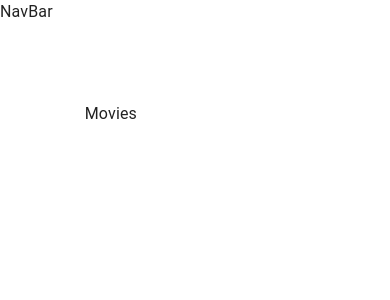
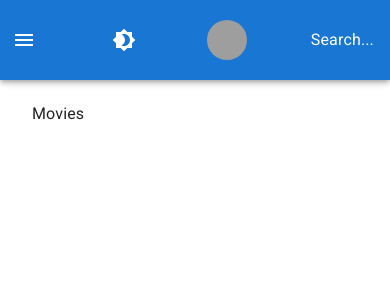
Before and after one commit to cod182/filmpire, a React (Create React App) app: page / in a window 390 px wide. Shown: the top 300 px of the page. Built offline with nearby package versions, Linux system fonts and the light colour scheme; grey boxes are pictures that could not be loaded.

Commit message:
sidebar intergration

```diff
--- a/public/index.html
+++ b/public/index.html
@@ -10,9 +10,11 @@
       content="Web site created using create-react-app"
     />
     <link rel="apple-touch-icon" href="%PUBLIC_URL%/logo192.png" />
-
     <link rel="manifest" href="%PUBLIC_URL%/manifest.json" />
-
+    <link
+      href="https://fonts.googleapis.com/css2?family=Roboto:ital,wght@0,100;0,300;0,400;0,500;0,700;1,100;1,300;1,400;1,500&display=swap"
+      rel="stylesheet"
+    />
     <title>Filmpire</title>
   </head>
   <body>
--- a/src/components/NavBar/NavBar.jsx
+++ b/src/components/NavBar/NavBar.jsx
@@ -1,7 +1,102 @@
-import React from 'react';
+import React, { useState } from 'react';
+import {
+  AppBar,
+  IconButton,
+  Toolbar,
+  Drawer,
+  Button,
+  Avatar,
+  useMediaQuery,
+} from '@mui/material';
+import {
+  Menu,
+  AccountCircle,
+  Brightness4,
+  Brightness7,
+} from '@mui/icons-material';
+import { useTheme } from '@mui/material/styles';
+import { Link } from 'react-router-dom';
+import UseStyles from './styles';
+
+import { Sidebar } from '../index';
 
 const NavBar = () => {
-  return <div>NavBar</div>;
+  const classes = UseStyles();
+  const isMobile = useMediaQuery('(max-width:500px)');
+  const theme = useTheme();
+  const isAuthenticated = true;
+  const [mobileOpen, setMobileOpen] = useState(false);
+
+  return (
+    <>
+      <AppBar position="fixed">
+        <Toolbar className={classes.toolbar}>
+          {isMobile && (
+            <IconButton
+              color="inherit"
+              edge="start"
+              style={{ outline: 'none' }}
+              onClick={() => {
+                setMobileOpen((prevMobileOpen) => !prevMobileOpen);
+              }}
+              className={classes.menuButton}
+            >
+              <Menu />
+            </IconButton>
+          )}
+          <IconButton color="inherit" sx={{ ml: 1 }} onClick={() => {}}>
+            {theme.palette.mode === 'dark' ? <Brighness7 /> : <Brightness4 />}
+          </IconButton>
+          {!isMobile && 'Search...'}
+          <div>
+            {!isAuthenticated ? (
+              <Button color="inherit" onClick={() => {}}>
+                Login &nbsp;
+              </Button>
+            ) : (
+              <Button
+                color="inherit"
+                component={Link}
+                to={`/profile/:id`}
+                className={classes.linkButton}
+                onClick={() => {}}
+              >
+                {!isMobile && <>My Movies &nbsp;</>}
+                <Avatar
+                  styles={{ width: 30, height: 30 }}
+                  alt="Profile"
+                  src="https://cdn.pixabay.com/photo/2018/08/28/12/41/avatar-3637425__340.png"
+                ></Avatar>
+              </Button>
+            )}
+          </div>
+          {isMobile && 'Search...'}
+        </Toolbar>
+      </AppBar>
+      <div>
+        <nav className={classes.drawer}>
+          {isMobile ? (
+            <Drawer
+              variant="temporary"
+              anchor="right"
+              open={mobileOpen}
+              onClose={() => {
+                setMobileOpen((prevMobileOpen) => !prevMobileOpen);
+              }}
+              classes={{ paper: classes.drawerPaper }}
+              ModelProps={{ keepMounted: true }}
+            >
+              <Sidebar setMobileOpen={setMobileOpen}></Sidebar>
+            </Drawer>
+          ) : (
+            <Drawer variant="permanent" open>
+              <Sidebar setMobileOpen={setMobileOpen}></Sidebar>
+            </Drawer>
+          )}
+        </nav>
+      </div>
+    </>
+  );
 };
 
 export default NavBar;
--- /dev/null
+++ b/src/components/NavBar/styles.js
@@ -0,0 +1,38 @@
+import { makeStyles } from '@mui/styles';
+
+const drawerWidth = 240;
+
+export default makeStyles((theme) => ({
+  toolbar: {
+    height: '80px',
+    display: 'flex',
+    justifyContent: 'space-between',
+    marginLeft: '250px',
+
+    [theme.breakpoints.down('sm')]: {
+      marginLeft: 0,
+      flexWrap: 'wrap',
+    }
+  },
+  menuButton: {
+    marginRight: theme.spacing(2),
+    [theme.breakpoints.up('sm')]: {
+      display: 'none',
+    },
+  },
+  drawer: {
+    [theme.breakpoints.up('sm')]: {
+      width: drawerWidth,
+      flexShrink: 0,
+    }
+  },
+  drawerPaper: {
+    width: drawerWidth,
+  },
+  linkButton: {
+    '&:hover': {
+      color: 'white !important',
+      textDecoration: 'none',
+    }
+  },
+}));
--- /dev/null
+++ b/src/components/Sidebar/Sidebar.jsx
@@ -0,0 +1,87 @@
+import React, { useEffect } from 'react';
+import {
+  Divider,
+  List,
+  ListItem,
+  ListItemText,
+  ListSubheader,
+  ListItemIcon,
+  Box,
+  CircularProgress,
+} from '@mui/material';
+import { Link } from 'react-router-dom';
+import { useTheme } from '@mui/styles';
+
+import useStyles from './styles';
+
+const Sidebar = (setMobileOpen) => {
+  const theme = useTheme();
+  const classes = useStyles();
+
+  const categories = [
+    { label: 'Popular', value: 'popular' },
+    { label: 'Top Rated', value: 'top_rated' },
+    { label: 'Up Coming', value: 'up_coming' },
+  ];
+
+  const demoCategories = [
+    { label: 'Comedy', value: 'comedy' },
+    { label: 'Action', value: 'action' },
+    { label: 'Horror', value: 'horror' },
+    { label: 'Animation', value: 'Animation' },
+  ];
+  const redLogo =
+    'https://fontmeme.com/permalink/210930/8531c658a743debe1e1aa1a2fc82006e.png';
+  const blueLogo =
+    'https://fontmeme.com/permalink/210930/6854ae5c7f76597cf8680e48a2c8a50a.png';
+
+  return (
+    <>
+      <Link to="/" className={classes.imageLink}>
+        <img
+          className={classes.image}
+          src={theme.palette.mode === 'light' ? redLogo : blueLogo}
+          alt="Filmpire Logo"
+        />
+      </Link>
+      <Divider />
+      <List>
+        <ListSubheader>Categories</ListSubheader>
+        {categories.map(({ label, value }) => (
+          <Link key={value} className={classes.links} to="/">
+            <ListItem onClick={() => {}} button>
+              {/* <ListItemIcon>
+                <img
+                  src={redLogo}
+                  className={classes.genreImages}
+                  height={30}
+                />
+              </ListItemIcon> */}
+              <ListItemText primary={label} />
+            </ListItem>
+          </Link>
+        ))}
+      </List>
+      <Divider />
+      <List>
+        <ListSubheader>Genres</ListSubheader>
+        {demoCategories.map(({ label, value }) => (
+          <Link key={value} className={classes.links} to="/">
+            <ListItem onClick={() => {}} button>
+              {/* <ListItemIcon>
+                <img
+                  src={redLogo}
+                  className={classes.genreImages}
+                  height={30}
+                />
+              </ListItemIcon> */}
+              <ListItemText primary={label} />
+            </ListItem>
+          </Link>
+        ))}
+      </List>
+    </>
+  );
+};
+
+export default Sidebar;
--- /dev/null
+++ b/src/components/Sidebar/styles.js
@@ -0,0 +1,19 @@
+import { makeStyles } from '@mui/styles';
+
+export default makeStyles((theme) => ({
+  imageLink: {
+    display: 'flex',
+    justifyContent: 'center',
+    padding: '10% 0',
+  },
+  image: {
+    width: '70%',
+  },
+  genreImages: {
+    filter: theme.palette.mode === 'dark' ? 'dark' : 'invert(1)',
+  },
+  links: {
+    color: theme.palette.text.primary,
+    textDecoration: 'none',
+  },
+}));
--- a/src/components/index.js
+++ b/src/components/index.js
@@ -3,3 +3,4 @@ export { default as MovieInformation } from './MovieInformation/MovieInformation
 export { default as Movies } from './Movies/Movies';
 export { default as Profile } from './Profile/Profile';
 export { default as NavBar } from './NavBar/NavBar';
+export { default as Sidebar } from './Sidebar/Sidebar';
--- a/src/index.js
+++ b/src/index.js
@@ -1,12 +1,16 @@
 import React from 'react';
 import ReactDOM from 'react-dom';
 import { BrowserRouter } from 'react-router-dom';
+import { createTheme, ThemeProvider } from '@mui/material/styles'
 
 import App from './components/App';
 
+const theme = createTheme({});
 ReactDOM.render(
-  <BrowserRouter>
-    <App />
-  </BrowserRouter>,
+  <ThemeProvider theme={theme}>
+    <BrowserRouter>
+      <App />
+    </BrowserRouter>
+  </ThemeProvider>,
   document.getElementById('root'),
 );
```
Lines whose indentation alone changed are shown as unchanged.
